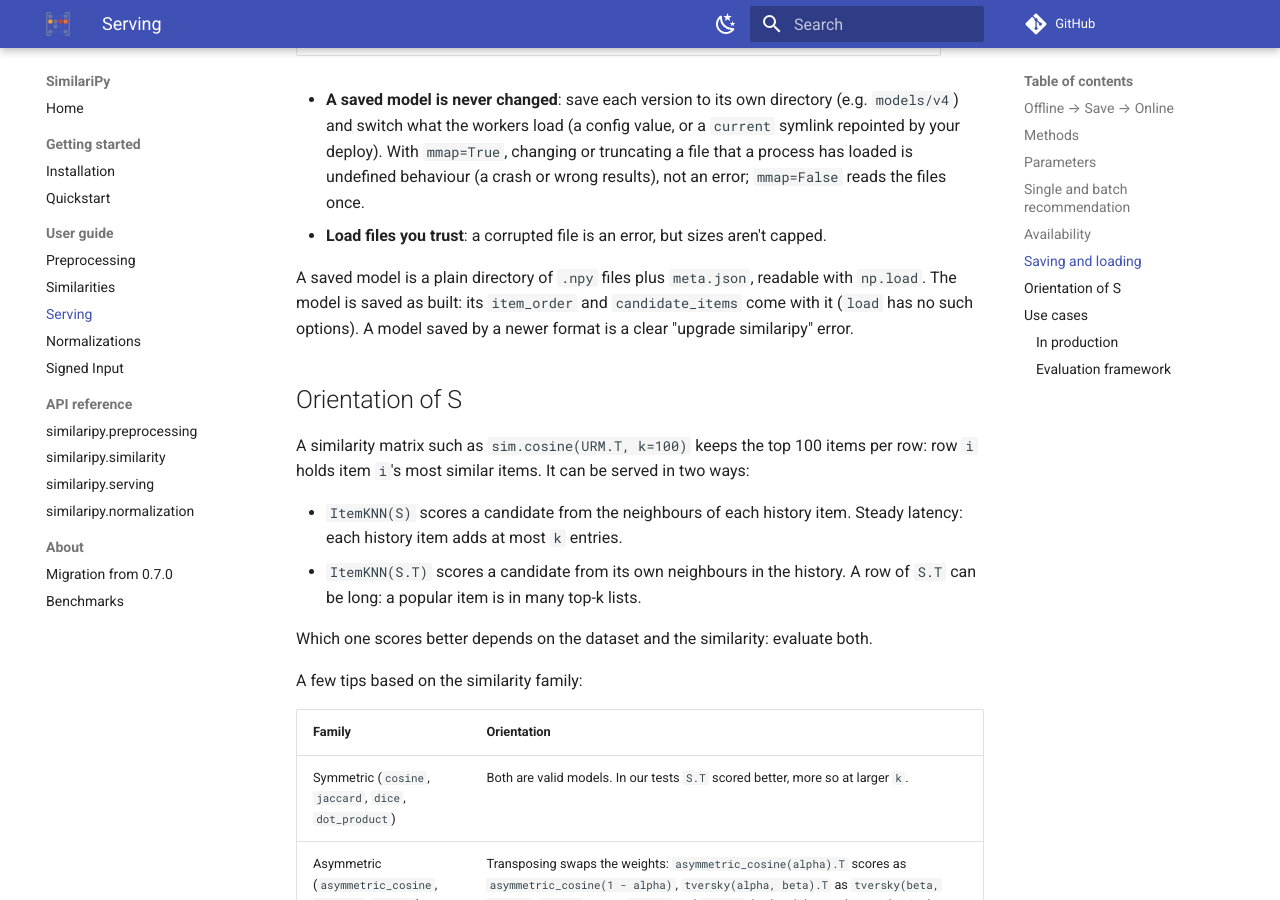
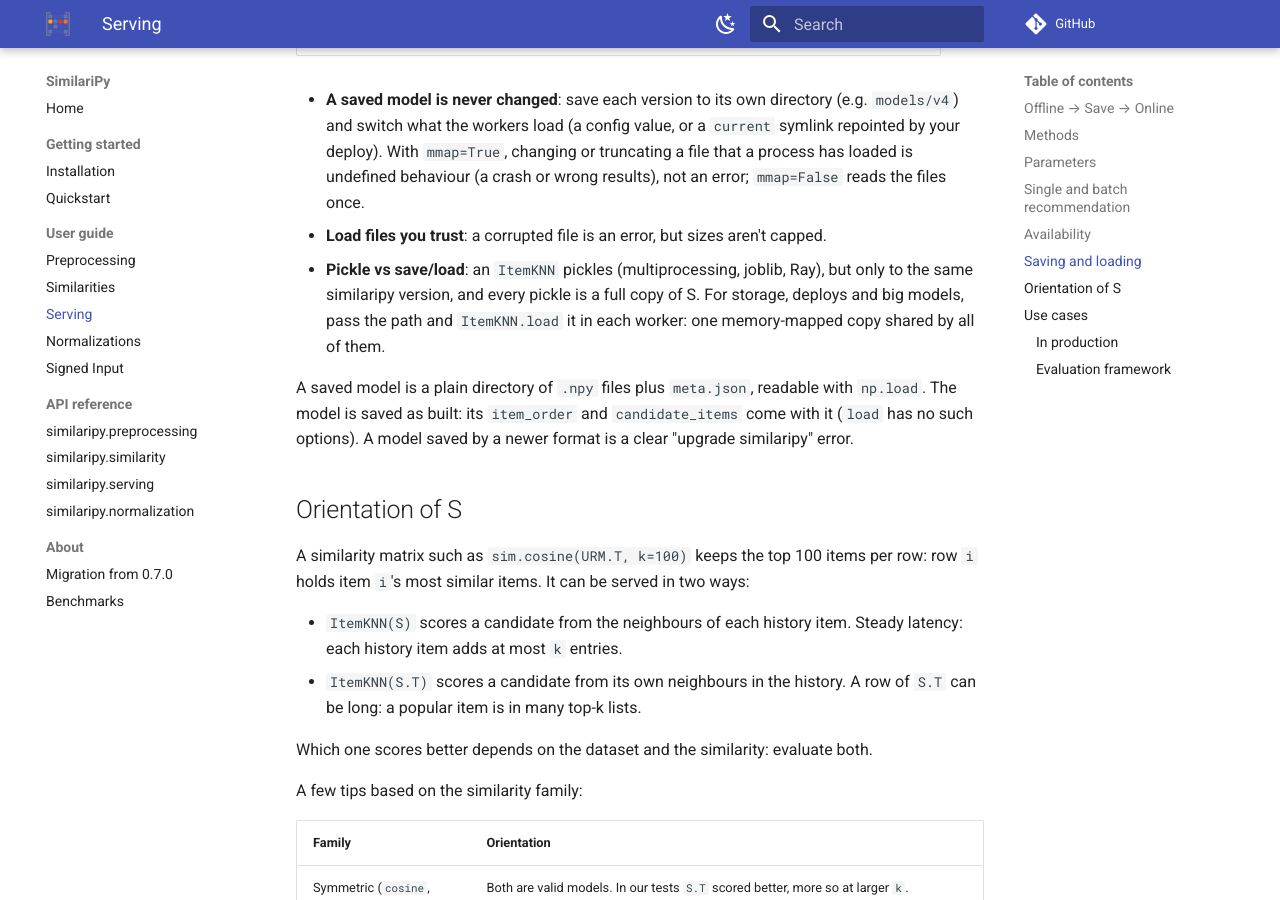
Before and after one commit to bogliosimone/similaripy, an MkDocs documentation site: the page built from docs/serving.md, in a window 1280 px wide and 900 px high, scrolled down 4523 px. Built offline with MkDocs 1.6.1 and Material for MkDocs 9.7.7, drawn with Linux system fonts in a browser that asks for light colours; comment, search, counter and statistics services are not loaded.

Commit message:
Docs: serving, pickle vs save/load
Pickles are same-version and copy S; for storage, deploys and big
models, workers load the saved path (one mapped copy).

```diff
--- a/docs/serving.md
+++ b/docs/serving.md
@@ -155,6 +155,10 @@ model and build views after `load`.
   truncating a file that a process has loaded is undefined behaviour (a crash
   or wrong results), not an error; `mmap=False` reads the files once.
 - **Load files you trust**: a corrupted file is an error, but sizes aren't capped.
+- **Pickle vs save/load**: an `ItemKNN` pickles (multiprocessing, joblib, Ray),
+  but only to the same similaripy version, and every pickle is a full copy of S.
+  For storage, deploys and big models, pass the path and `ItemKNN.load` it in
+  each worker: one memory-mapped copy shared by all of them.
 
 A saved model is a plain directory of `.npy` files plus `meta.json`, readable
 with `np.load`. The model is saved as built: its `item_order` and
```
